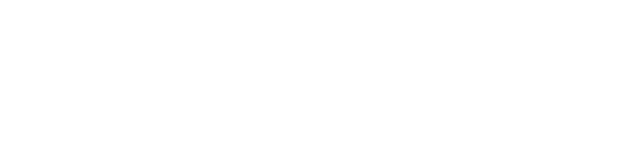
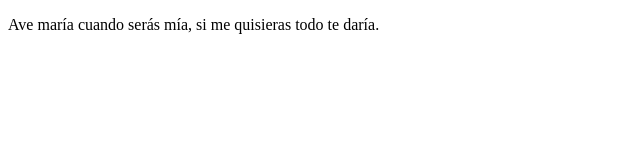
Before and after one commit to sarahbzm22/fdweb, a plain HTML site: page index.html in a window 1280 px wide. Shown: the whole page, without its empty margins (0-640 px from the left). Drawn offline with Linux system fonts and the light colour scheme.

Commit message:
Ave maría

```diff
--- a/index.html
+++ b/index.html
@@ -6,6 +6,8 @@
     <title>fdweb ayuda</title>
 </head>
 <body>
-
+<p>
+    Ave maría cuando serás mía, si me quisieras todo te daría.
+</p>
 </body>
 </html>
```
